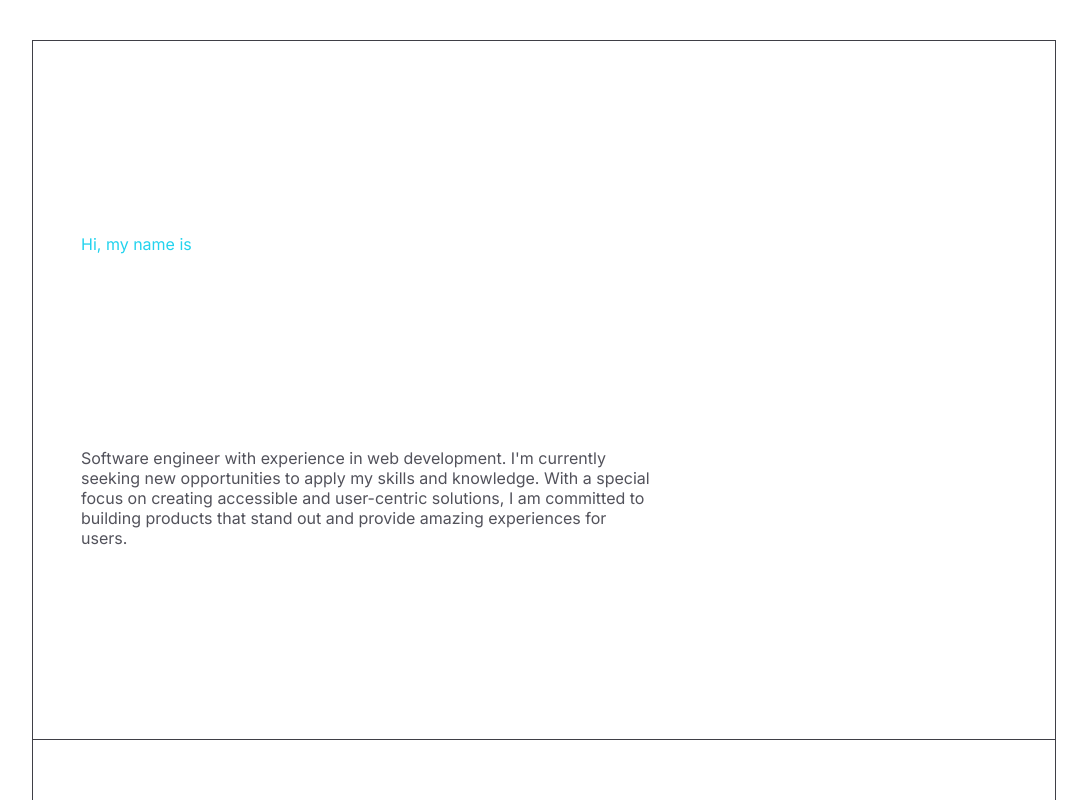
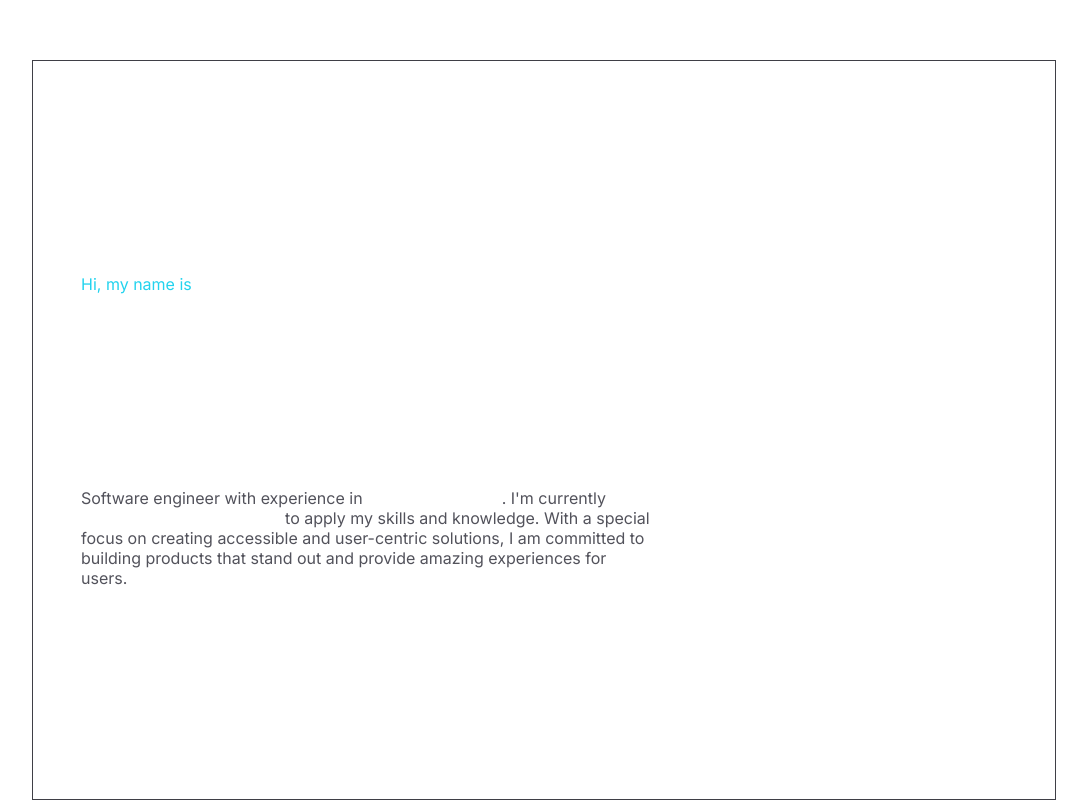
Before and after one commit to GeisielMelo/v2, a React (Vite) app: page / in a window 1280 px wide. Shown: the top 800 px of the page, without its empty margins (96-1183 px from the left). Built offline with nearby package versions, Linux system fonts and the light colour scheme; no server answers.

Commit message:
feat: updated text colors

```diff
--- a/src/components/sections/Hero.tsx
+++ b/src/components/sections/Hero.tsx
@@ -4,7 +4,7 @@ const Hero: React.FC = () => {
   return (
     <section
       id='#'
-      className='flex flex-col h-[calc(100dvh-100px)] justify-center text-white max-w-5xl mt-10 w-full px-4 md:p-12 border border-zinc-700 transition-all font-inter'
+      className='flex flex-col h-[calc(100dvh-60px)] justify-center text-white max-w-5xl mt-[60px] w-full px-4 md:p-12 border border-zinc-700 transition-all font-inter'
     >
       <UpMotion>
         <p className='text-cyan-400 font-inter mb-2'>Hi, my name is</p>
@@ -24,8 +24,8 @@ const Hero: React.FC = () => {
 
       <UpMotion delay={0.6}>
         <p className='text-[clamp(9px,5vw,16px)] mt-6 max-w-xl leading-tight text-zinc-600'>
-          Software engineer with experience in web development. I'm currently
-          seeking new opportunities to apply my skills and knowledge. With a
+          Software engineer with experience in <span className='text-white'>web development</span>. I'm currently
+          <span className='text-white'> seeking new opportunities</span> to apply my skills and knowledge. With a
           special focus on creating accessible and user-centric solutions, I am
           committed to building products that stand out and provide amazing
           experiences for users.
```
